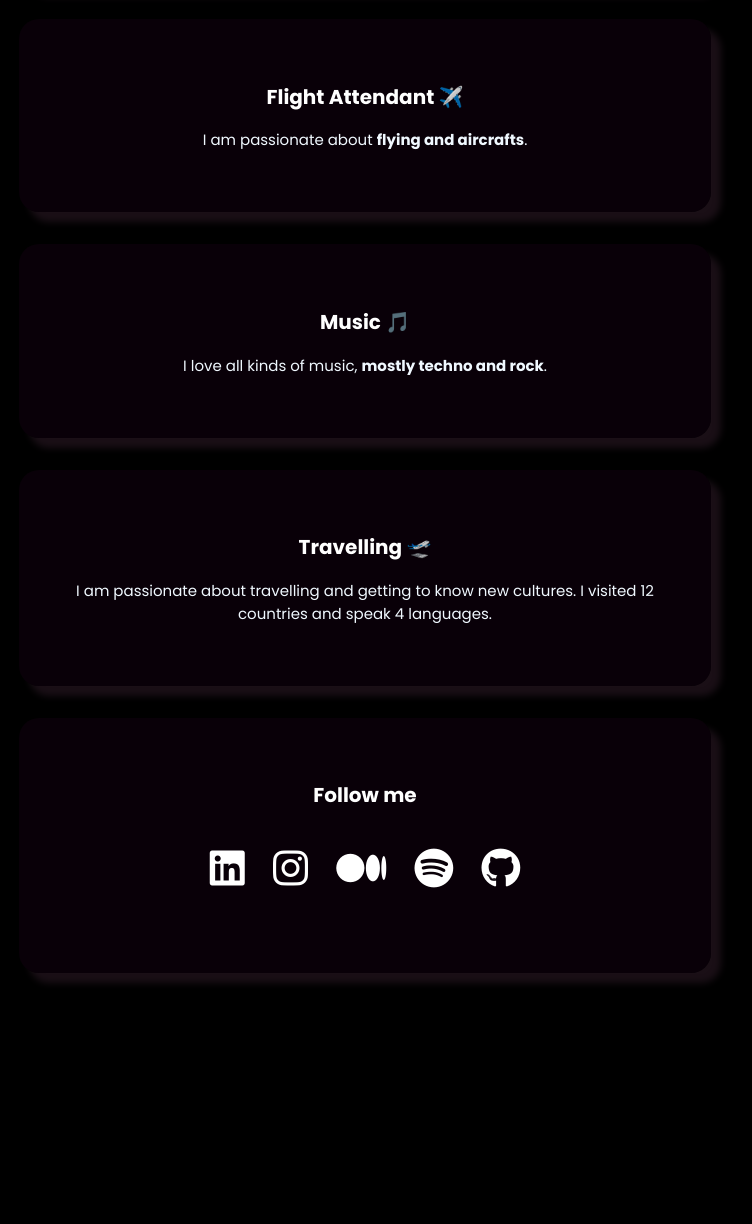
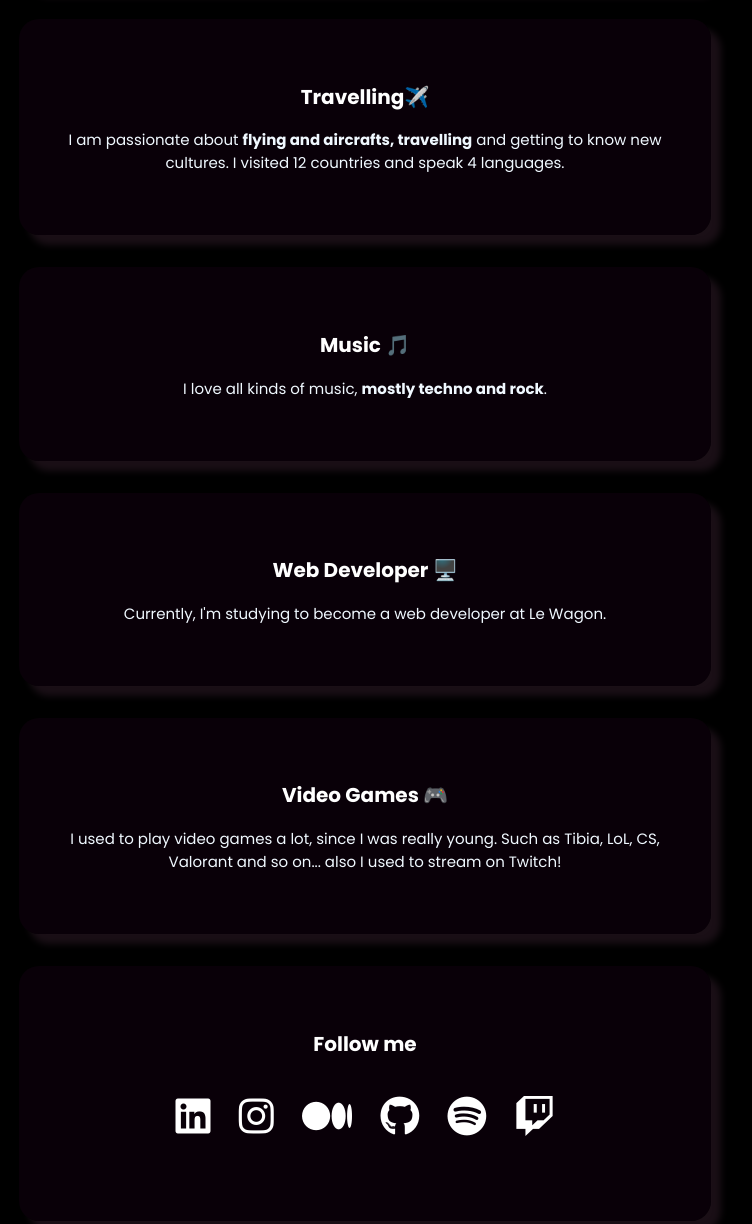
Before and after one commit to Jupuschnerat/profile, a plain HTML site: page index.html in a window 1280 px wide. Shown: the part 540-1764 px from the top of the page, without its empty margins (275-1027 px from the left). Before the commit the page ends 1545 px from the top, so only its background shows below. Drawn offline with Linux system fonts and the light colour scheme.

Commit message:
New Profile

```diff
--- a/index.html
+++ b/index.html
@@ -20,8 +20,8 @@
     </div>
 
     <div class="white-box">
-      <h2 class="subtitle">Flight Attendant ✈️</h2>
-      <p class="paragraph">I am passionate about <strong>flying and aircrafts</strong>.</p>
+      <h2 class="subtitle">Travelling✈️</h2>
+      <p class="paragraph">I am passionate about <strong>flying and aircrafts, travelling</strong> and getting to know new cultures. I visited 12 countries and speak 4 languages.</p>
     </div>
 
     <div class="white-box">
@@ -30,8 +30,13 @@
     </div>
 
     <div class="white-box">
-      <h2 class="subtitle">Travelling 🛫</h2>
-      <p class="paragraph">I am passionate about travelling and getting to know new cultures. I visited 12 countries and speak 4 languages.</p>
+      <h2 class="subtitle">Web Developer 🖥️</h2>
+      <p class="paragraph">Currently, I'm studying to become a web developer at Le Wagon.</p>
+    </div>
+
+    <div class="white-box">
+      <h2 class="subtitle">Video Games 🎮</h2>
+      <p class="paragraph">I used to play video games a lot, since I was really young. Such as Tibia, LoL, CS, Valorant and so on... also I used to stream on Twitch!</p>
     </div>
 
     <div class="white-box">
@@ -40,8 +45,9 @@
         <li class="list-item"><i class="fa-brands fa-linkedin"></i></li>
         <li class="list-item"><i class="fa-brands fa-instagram"></i></li>
         <li class="list-item"><i class="fa-brands fa-medium"></i></li>
+        <li class="list-item"><i class="fa-brands fa-github"></i></li>
         <li class="list-item"><i class="fa-brands fa-spotify"></i></li>
-        <li class="list-item"><i class="fa-brands fa-github"></i></li>
+        <li class="list-item"><i class="fa-brands fa-twitch"></i></li>
       </ul>
     </div>
 
```
